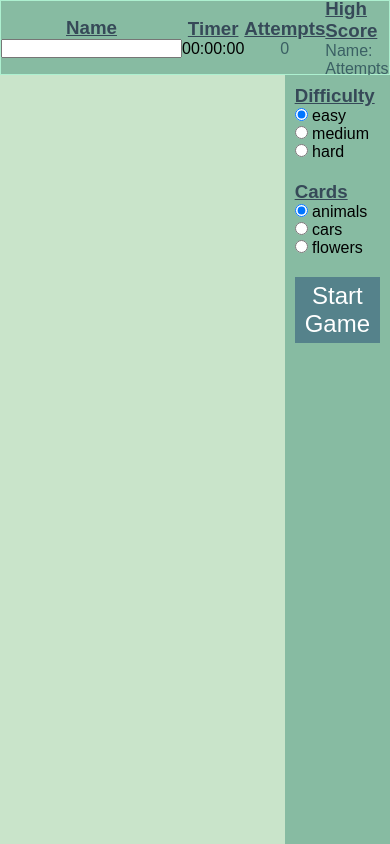
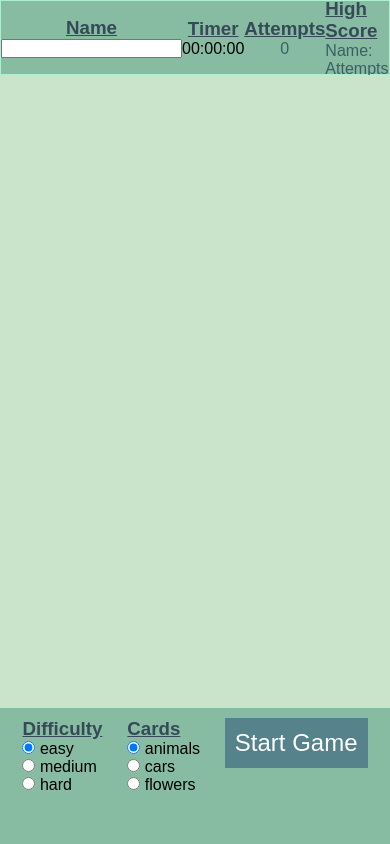
Before and after one commit to dorinzrihen/memory-game, a plain HTML site: page index.html in a window 390 px wide. Drawn offline with Linux system fonts and the light colour scheme.

Commit message:
media queries smartphone

```diff
--- a/index.html
+++ b/index.html
@@ -5,6 +5,7 @@
     <meta name="viewport" content="width=device-width, initial-scale=1.0">
     <title>Document</title>
     <link rel="stylesheet" href="style.css">
+    <link rel="stylesheet" href="media.css">
 </head>
 <body>
     <header class="game-header">
--- a/logic-file.js
+++ b/logic-file.js
@@ -223,7 +223,6 @@ function addNewCard(cardContainer,card){
     flipCard.classList.add('scene');
     const flipCardInner = document.createElement('div');
     flipCardInner.classList.add('card');
-    flipCardInner.innerHTML = card.id;
     flipCardInner.setAttribute('index',card.index);
     flipCardInner.setAttribute('active',card.active);
     const flipCardFront = document.createElement('div');
--- /dev/null
+++ b/media.css
@@ -0,0 +1,30 @@
+@media (max-width: 500px) {
+    .main-game{
+        display: flex;
+        flex-direction: column;
+      }
+
+    .cards-game-container{
+        height: 75vh;
+    }
+
+    .scene {
+        width: 20%;
+        margin: 1px;
+        height: calc(70vh/6);
+        perspective: 1000px; /* Remove this if you don't want the 3D effect */
+      }
+
+    .game-options{
+        height: calc(100vh - 75vh - 75px);
+        display: flex;
+        flex-direction: row;
+        justify-content: space-around;
+        padding: 10px;
+        background-color: #87bba2;
+    }
+
+    button{
+        height: 50px;
+      }
+  }
```
